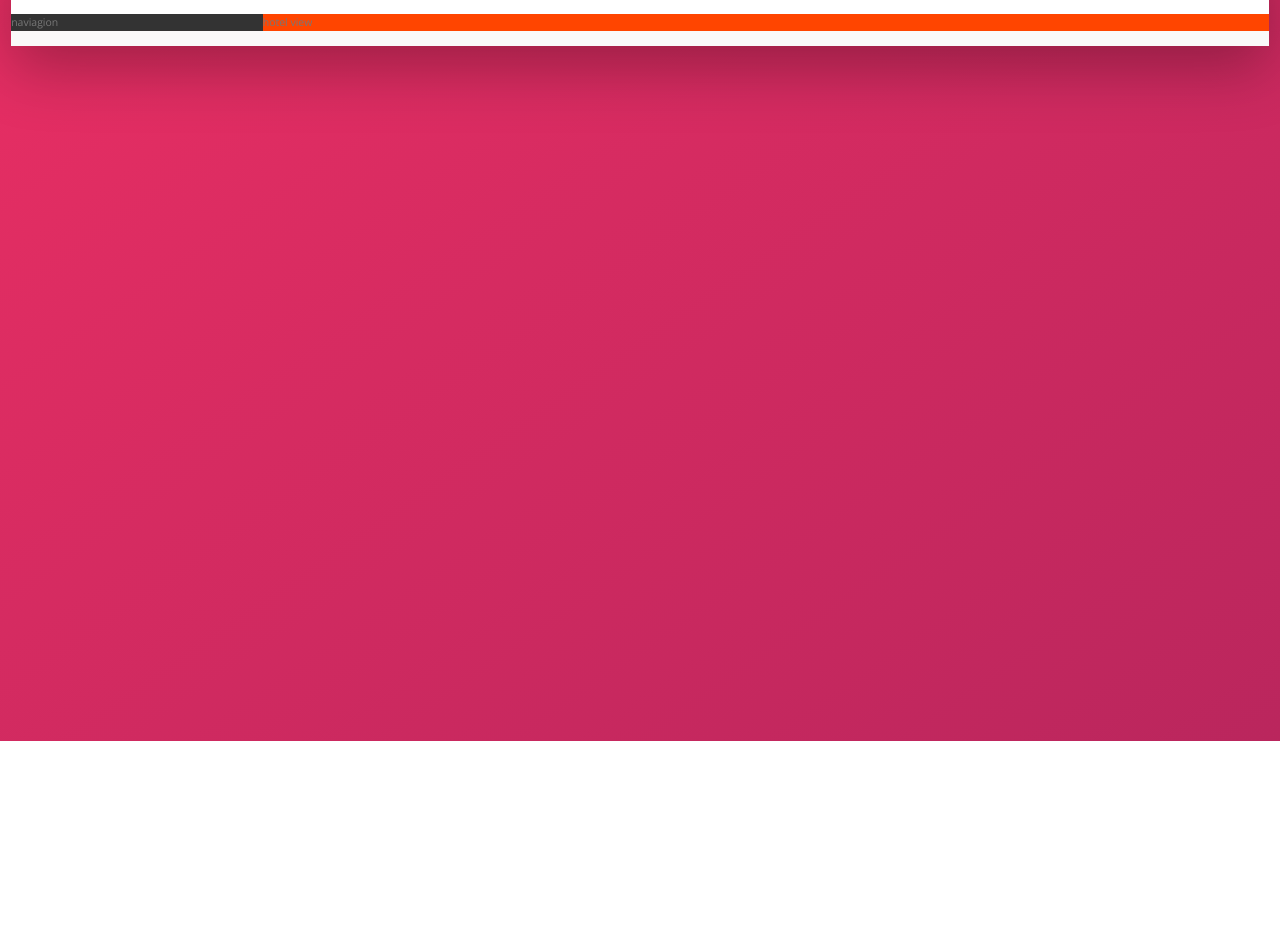
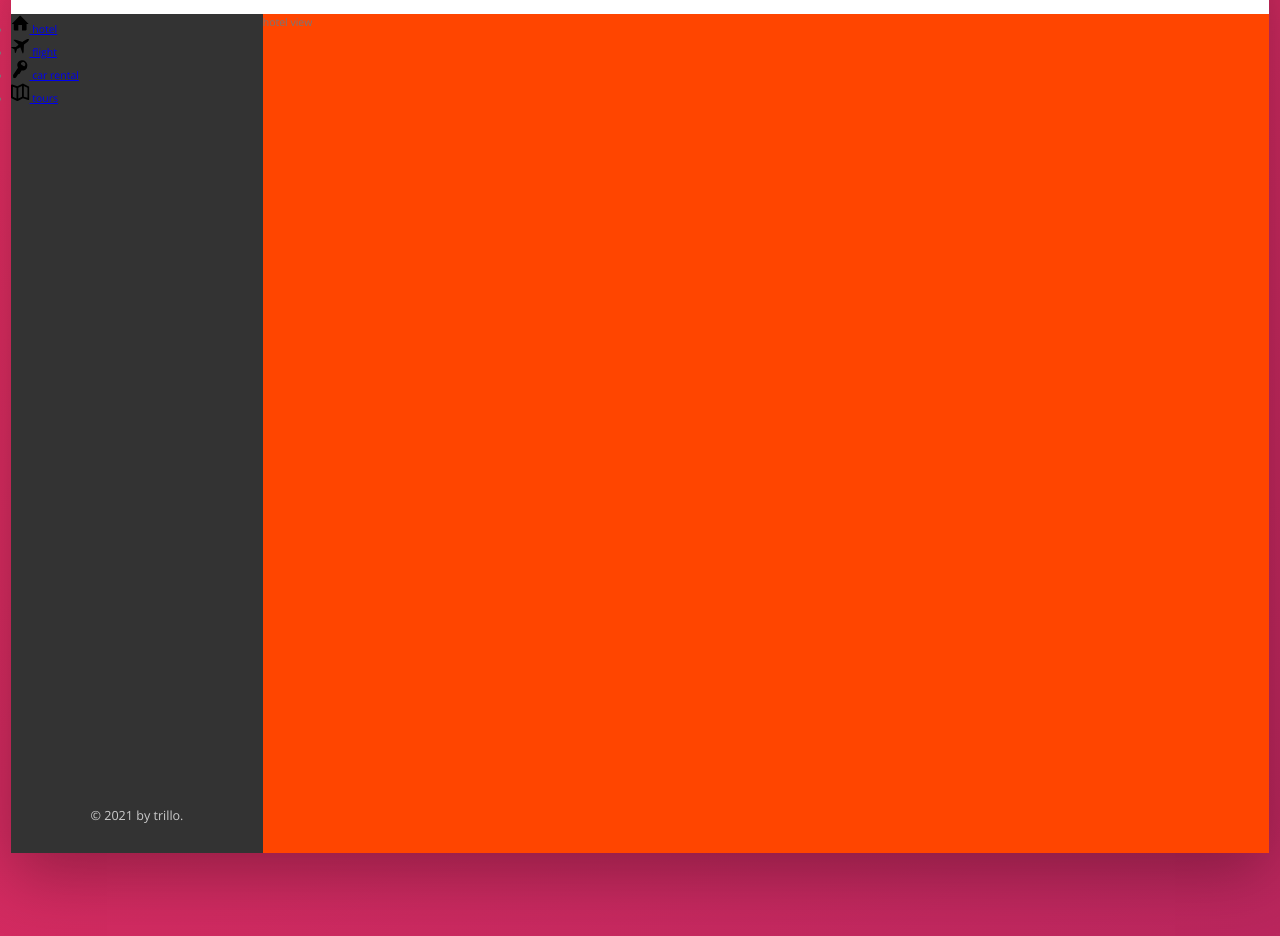
Before and after one commit to akshitkumar450/trillo, a website: page index.html in a window 1280 px wide. Shown: the part 143-1079 px from the top of the page. Before the commit the page ends 884 px from the top, so only its background shows below. Drawn offline with nearby package versions, Linux system fonts and the light colour scheme.

Commit message:
sidebar-1

```diff
--- a/index.html
+++ b/index.html
@@ -49,9 +49,46 @@
 
            </header>
 
+    <!-- sidebar navigation -->
            <div class="content">
                 <nav class="sidebar">
-                    naviagion
+                    <ul class="side-nav">
+                        <li class="side-nav__item">
+                            <a href="#" class="side-nav__link">
+                                <svg class="side-nav__icon">
+                                    <use xlink:href="img/sprite.svg#icon-home"></use>
+                                </svg>
+                                <span class="side-nav__text">hotel</span>
+                            </a>
+                        </li>
+                        <li class="side-nav__item">
+                            <a href="#" class="side-nav__link">
+                                <svg class="side-nav__icon">
+                                    <use xlink:href="img/sprite.svg#icon-aircraft"></use>
+                                </svg>
+                                <span class="side-nav__text">flight</span>
+                            </a>
+                        </li>
+                        <li class="side-nav__item">
+                            <a href="#" class="side-nav__link">
+                                <svg class="side-nav__icon">
+                                    <use xlink:href="img/sprite.svg#icon-key"></use>
+                                </svg>
+                                <span class="side-nav__text">car rental</span>
+                            </a>
+                        </li>
+                        <li class="side-nav__item">
+                            <a href="#" class="side-nav__link">
+                                <svg class="side-nav__icon">
+                                    <use xlink:href="img/sprite.svg#icon-map"></use>
+                                </svg>
+                                <span class="side-nav__text">tours</span>
+                            </a>
+                        </li>
+                    </ul>
+                    <div class="copyright">
+                        &copy; 2021 by trillo.
+                    </div>
                 </nav>
 
                 <main class="hotel-view">
--- a/sass/_component.scss
+++ b/sass/_component.scss
@@ -1,4 +1,4 @@
-//
+////////////////////////////////////////////////////////////////
 // logo
 
 .logo {
@@ -105,3 +105,28 @@
     margin-right: 2rem;
   }
 }
+
+////////////////////////////////////////////////////////////////
+
+.side-nav {
+  &__item {
+  }
+
+  &__link {
+  }
+
+  &__icon {
+    height: 1.75rem;
+    width: 1.75rem;
+  }
+
+  &__text {
+  }
+}
+
+.copyright {
+  font-size: 1.2rem;
+  text-align: center;
+  padding: 2.5rem;
+  color: var(--color-grey-light-4);
+}
--- a/sass/_layout.scss
+++ b/sass/_layout.scss
@@ -22,10 +22,16 @@
 .sidebar {
   background-color: var(--color-grey-dark-1);
   flex: 0 0 20%;
+
+  display: flex;
+  flex-direction: column;
+  justify-content: space-between;
 }
 
 .hotel-view {
   background-color: #fff;
   background-color: orangered;
   flex: 1;
+  // testing
+  height: 80rem;
 }
```
Also changed, not shown: css/style.css.
